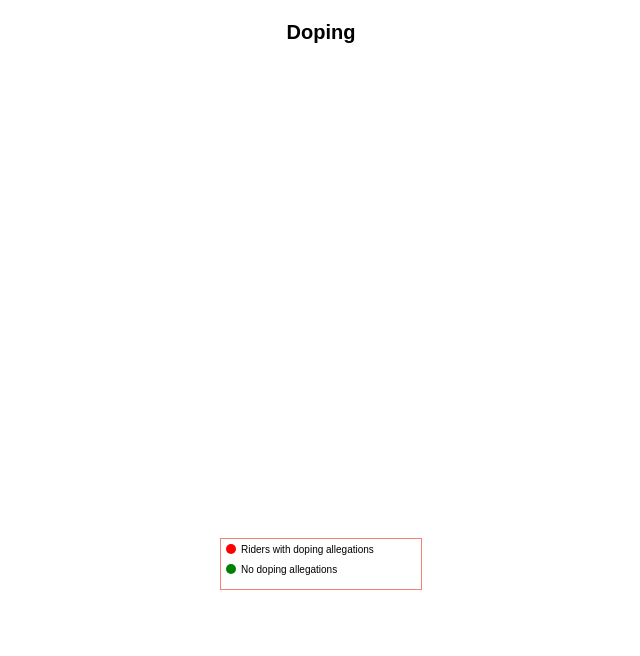
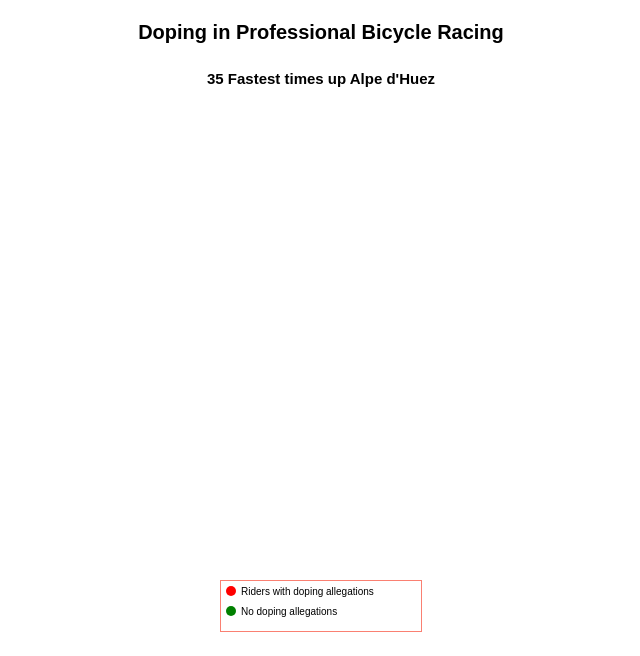
Before and after one commit to andreysoktoev/freeCodeCamp, a plain HTML site: page Scatterplot Graph/index.html in a window 1280 px wide. Shown: the whole page, without its empty margins (319-959 px from the left). Drawn offline with Linux system fonts and the light colour scheme; no server answers.

Commit message:
Update index.html

```diff
--- a/Scatterplot Graph/index.html
+++ b/Scatterplot Graph/index.html
@@ -10,7 +10,8 @@
 <body>
   <script src='https://cdn.freecodecamp.org/testable-projects-fcc/v1/bundle.js'>
   </script>
-  <h1 id='title'>Doping</h1>
+  <h1 id='title'>Doping in Professional Bicycle Racing</h1>
+  <h2>35 Fastest times up Alpe d'Huez</h2>
   <script src='d3.js'></script>
   <script src='index.js'></script>
 </body>
```
